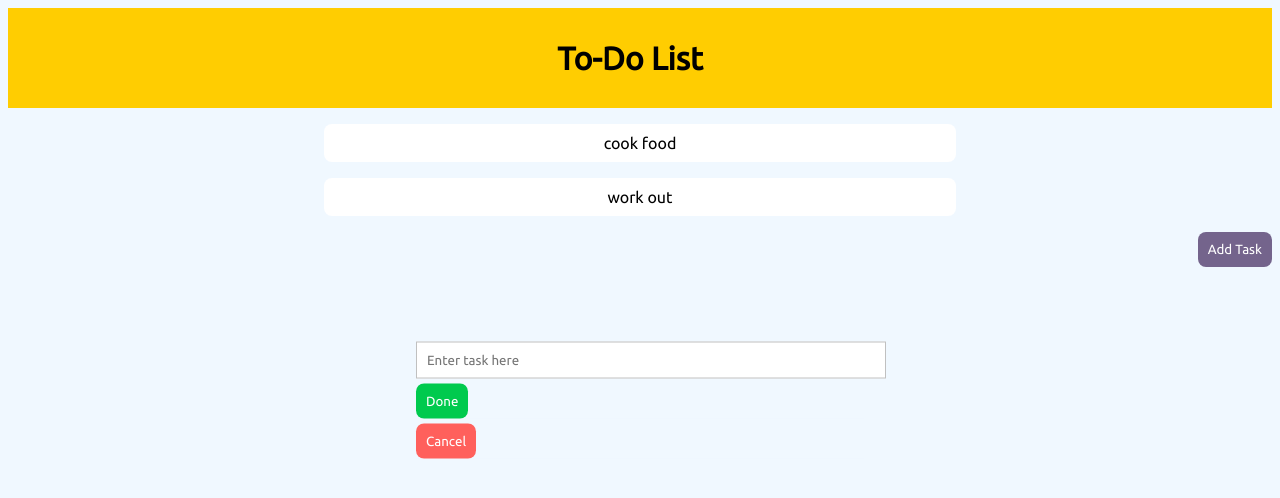
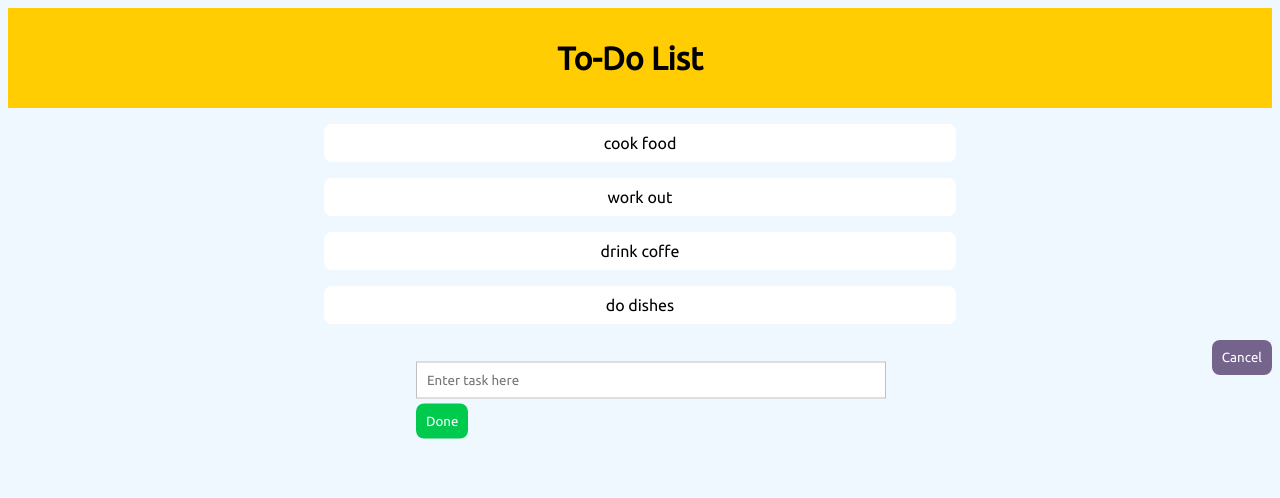
Before and after one commit to ChrisPag/ToDoList, a React (Create React App) app: page / in a window 1280 px wide. Both pictures are taken after a click on the button "Add Task". Shown: the top 498 px of the page. Built offline with nearby package versions, Linux system fonts and the light colour scheme; data requests are answered from the project's data file.

Commit message:
changed cancel button
deleted original cancel button, made it so add task button becomes cancel button

```diff
--- a/data/db.json
+++ b/data/db.json
@@ -7,6 +7,14 @@
     {
       "desc": "work out",
       "id": 2
+    },
+    {
+      "desc": "drink coffe",
+      "id": 3
+    },
+    {
+      "desc": "do dishes",
+      "id": 4
     }
   ]
 }
--- a/src/AddTask.js
+++ b/src/AddTask.js
@@ -1,17 +1,33 @@
-import { useState } from 'react';
+import { useEffect, useState} from 'react';
 import Tasks from './Tasks';
 
 const AddTask = () =>{
+    const [showTask, setShowTask] = useState(false);
+    const [showCancel, setShowCancel] = useState(false);
+    let buttonDesc = "Add Task";
 
-    const [showTask, setShowTask] = useState(false);
+    useEffect(() => {
+        console.log("changed setshowtask");
+    },[showTask]);
+
+    if(showCancel){
+        buttonDesc = "Cancel";
+    }
+    else{
+        buttonDesc = "Add Task";
+    }
+
     const handleClick = () => {
-        setShowTask(true)
+        /*updates state of showTask which rerenders react so button
+        can be clicked twice*/
+        setShowTask(state=> !state);
+        setShowCancel(state=> !state)
     }
 
     return (
         <div>
-            <button id="addTask" onClick={handleClick}>Add Task</button>
-            {showTask && <Tasks showTask={true}/>}
+            <button id="addTask" onClick={handleClick}>{buttonDesc}</button>
+            {showTask && <Tasks />}
         </div>
     )
 }
--- a/src/Tasks.js
+++ b/src/Tasks.js
@@ -1,12 +1,11 @@
-import { useState } from 'react';
-
-const Tasks = (props) => {
-    const [desc, setDesc] = useState();
-    const [addClicked, setAddClicked] = useState(props.showTask);
-    const [keepShow, setKeepShow] = useState(addClicked);
+import { useState} from 'react';
+import React from 'react';
+//dont forget you changed showTask to value
+const Tasks = () => {
+    const [desc, setDesc] = useState('');
 
     const handleSubmit = (e) => {
-        e.preventDefault();
+        //e.preventDefault();
         const task = {desc}
         fetch('http://localhost:8000/tasks', {
             method: 'POST',
@@ -17,14 +16,10 @@ const Tasks = (props) => {
         })
     }
 
-    const handleClick = () => {
-        setKeepShow(false);
-        setAddClicked(false);
-    }
-
+    //changed keepShow to addClicked
     return (
         <div className="tasks">
-            {keepShow &&
+            {//addClicked &&
             <form onSubmit={handleSubmit}>
                 <input
                     type="text"
@@ -32,11 +27,8 @@ const Tasks = (props) => {
                     value={ desc }
                     onChange = {(e) => setDesc(e.target.value)}
                 />
-                <button type="submit" id="done" onClick={handleClick}>Done</button>
+                <button type="submit" id="done">Done</button>
             </form>
-            }
-            {keepShow &&
-                <button id="cancel" onClick={handleClick}>Cancel</button>
             }
         </div>
     );
```
